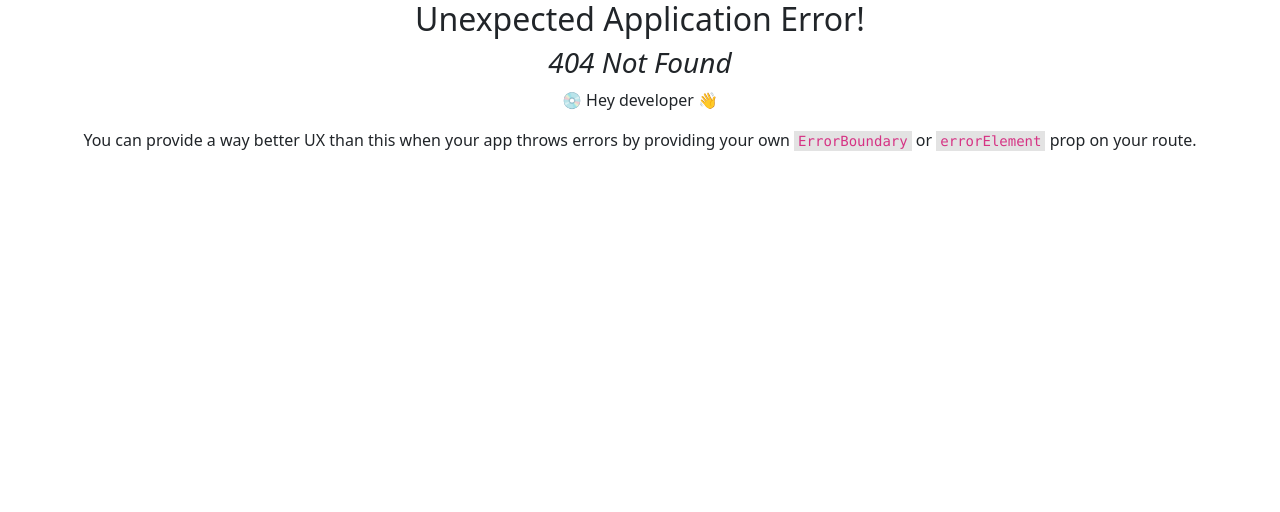
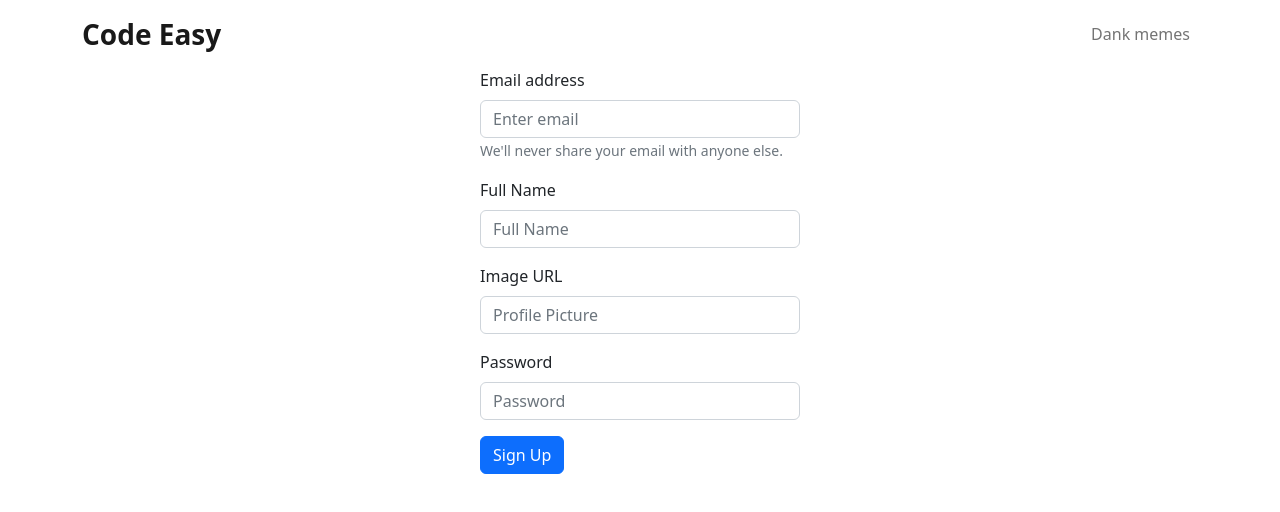
Before and after one commit to mahin-wd/Code-Easy, a React (Create React App) app: page /signup in a window 1280 px wide. Before the commit this address had no page. Shown: the top 512 px of the page. Built offline with nearby package versions, Linux system fonts and the light colour scheme.

Commit message:
login and signup page created

```diff
--- a/src/Components/Shared/Header/Header.js
+++ b/src/Components/Shared/Header/Header.js
@@ -8,9 +8,9 @@
 
 const Header = () => {
     return (
-        <Navbar collapseOnSelect expand="lg" bg="" variant="">
+        <Navbar className='mx-auto' collapseOnSelect expand="lg" bg="" variant="">
         <Container>
-          <Navbar.Brand href="#home" className='fs-3 fw-bold'>Code Easy</Navbar.Brand>
+          <Navbar.Brand className='fs-3 fw-bold'>Code Easy</Navbar.Brand>
           <Navbar.Toggle aria-controls="responsive-navbar-nav" />
           <Navbar.Collapse id="responsive-navbar-nav">
             <Nav className="me-auto">
--- /dev/null
+++ b/src/Components/Shared/Login/Login.js
@@ -0,0 +1,27 @@
+import React from 'react';
+import Button from 'react-bootstrap/Button';
+import Form from 'react-bootstrap/Form';
+
+const Login = () => {
+    return (
+    <Form className='w-25 mx-auto'>
+        <Form.Group className="mb-3" controlId="formBasicEmail">
+            <Form.Label>Email address</Form.Label>
+            <Form.Control name="email" type="email" placeholder="Enter email" />
+            <Form.Text className="text-muted">
+            We'll never share your email with anyone else.
+            </Form.Text>
+        </Form.Group>
+
+        <Form.Group className="mb-3" controlId="formBasicPassword">
+            <Form.Label>Password</Form.Label>
+            <Form.Control name="password" type="password" placeholder="Password" />
+        </Form.Group>
+        <Button variant="primary" type="submit">
+            Log IN
+        </Button>
+    </Form>
+    );
+};
+
+export default Login;
--- /dev/null
+++ b/src/Components/Shared/Signup/Signup.js
@@ -0,0 +1,37 @@
+import React from 'react';
+import Button from 'react-bootstrap/Button';
+import Form from 'react-bootstrap/Form';
+
+const Signin = () => {
+    return (
+        <Form className='w-25 mx-auto text-start'>
+        <Form.Group className="mb-3" controlId="formBasicEmail">
+            <Form.Label>Email address</Form.Label>
+            <Form.Control name="email" type="email" placeholder="Enter email" />
+            <Form.Text className="text-muted">
+            We'll never share your email with anyone else.
+            </Form.Text>
+        </Form.Group>
+
+        <Form.Group className="mb-3" controlId="formBasicEmail">
+            <Form.Label>Full Name</Form.Label>
+            <Form.Control name="name" type="text" placeholder="Full Name" />
+        </Form.Group>
+
+        <Form.Group className="mb-3" controlId="formBasicEmail">
+            <Form.Label>Image URL</Form.Label>
+            <Form.Control name="image" type="url" placeholder="Profile Picture" />
+        </Form.Group>
+
+        <Form.Group className="mb-3" controlId="formBasicPassword">
+            <Form.Label>Password</Form.Label>
+            <Form.Control name="password" type="password" placeholder="Password" />
+        </Form.Group>
+        <Button variant="primary" type="submit">
+            Sign Up
+        </Button>
+    </Form>
+    );
+};
+
+export default Signin;
```
Also changed, not shown: src/App.js (+10 -0 lines).
